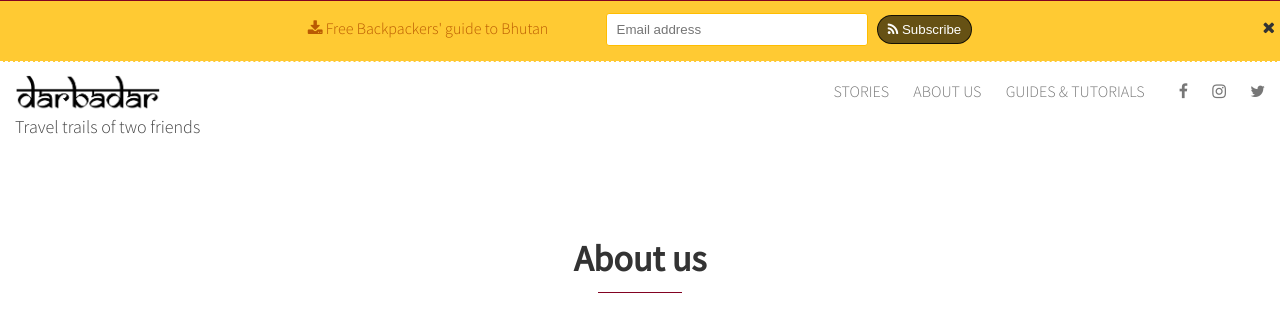
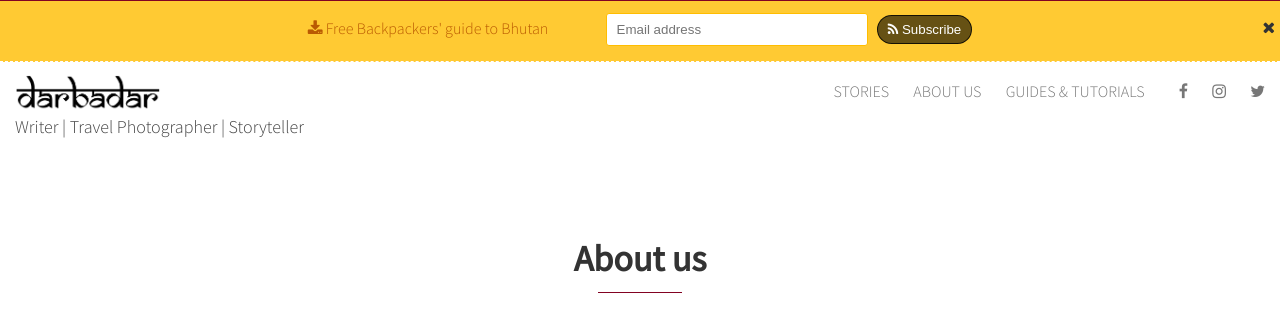
Before and after one commit to harshac/darbadar, a Jekyll site: the page built from about.md, in a window 1280 px wide. Shown: the top 309 px of the page. Built offline with Jekyll 4.4.1, drawn with Linux system fonts in a browser that asks for light colours; nearby versions of some CDN libraries; some web fonts are replaced.

Commit message:
modifies sub-header

```diff
--- a/_config.yml
+++ b/_config.yml
@@ -2,7 +2,7 @@
 title: Darbadar
 email: harsha.chaudhary@gmail.com
 description: > # this means to ignore newlines until "baseurl:"
-  Travel trails of two friends
+  Writer | Travel Photographer | Storyteller
 baseurl: "" # the subpath of your site, e.g. /blog/
 url: "https://darbadar.com" # the base hostname & protocol for your site
 permalink: /:categories/:year/:month/:title/
--- a/_config_dev.yml
+++ b/_config_dev.yml
@@ -2,7 +2,7 @@
 title: Darbadar
 email: harsha.chaudhary@gmail.com
 description: > # this means to ignore newlines until "baseurl:"
-  Travel trails of two friends
+  Writer | Travel Photographer | Storyteller
 baseurl: "" # the subpath of your site, e.g. /blog/
 url: "https://darbadar-dev.netlify.com"
 permalink: /:categories/:year/:month/:title/
```
